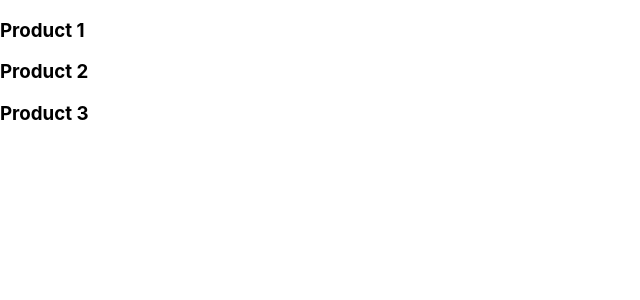
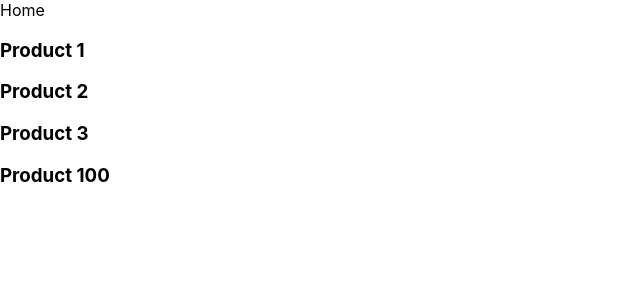
Before and after one commit to oldmanstreetcoding/nextjs-tutorial, a Next.js app: page /product in a window 1280 px wide. Shown: the top 300 px of the page, without its empty margins (0-640 px from the left). Built offline with nearby package versions, Linux system fonts and the light colour scheme.

Commit message:
learning link componeng navigation

```diff
--- a/pages/product/index.js
+++ b/pages/product/index.js
@@ -1,9 +1,31 @@
-function ProductList() {
+import Link from "next/link"
+
+function ProductList({ productId = 100}) {
     return (
         <>
-         <h3>Product 1</h3>
-         <h3>Product 2</h3>
-         <h3>Product 3</h3>
+        <Link href="/">
+            <a>Home</a>
+        </Link>
+         <h3>
+             <Link href="/product/1">
+                 <a>Product 1</a>
+             </Link>
+         </h3>
+         <h3>
+             <Link href="/product/2">
+                 <a>Product 2</a>
+             </Link>
+         </h3>
+         <h3>
+             <Link href="/product/3">
+                 <a>Product 3</a>
+             </Link>
+         </h3>
+         <h3>
+             <Link href={`/product/${productId}`}>
+                 <a>Product {productId}</a>
+             </Link>
+         </h3>
         </>
     )
 }
```
Also changed, not shown: pages/index.js (+11 -0 lines).
